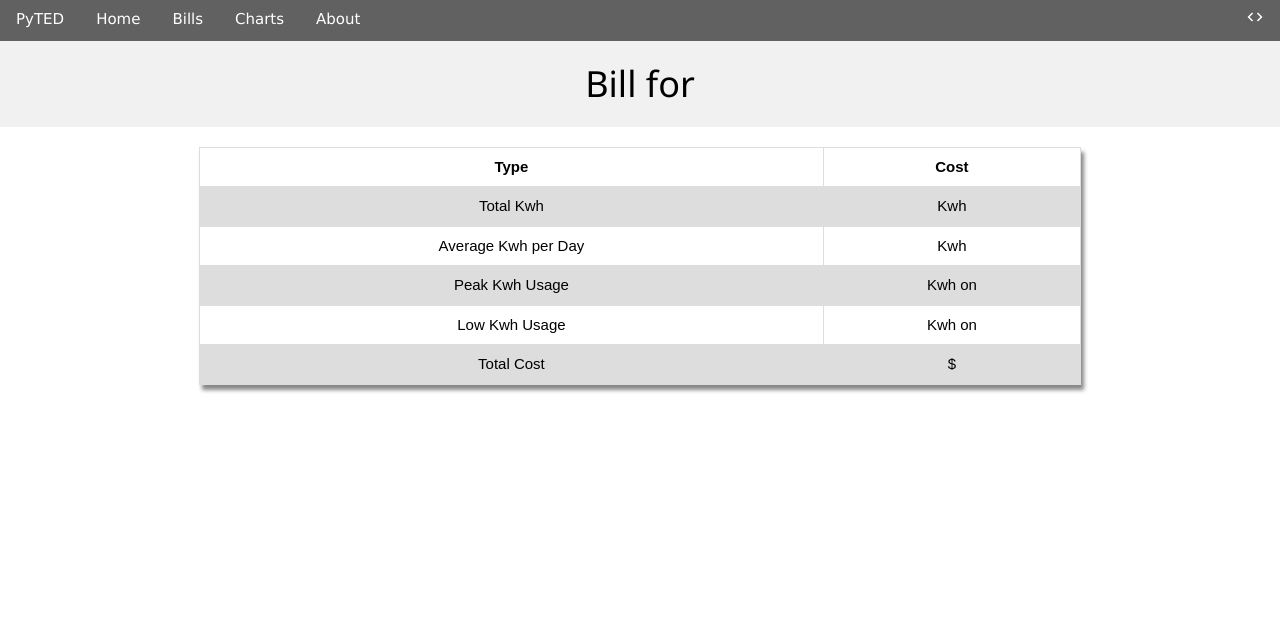
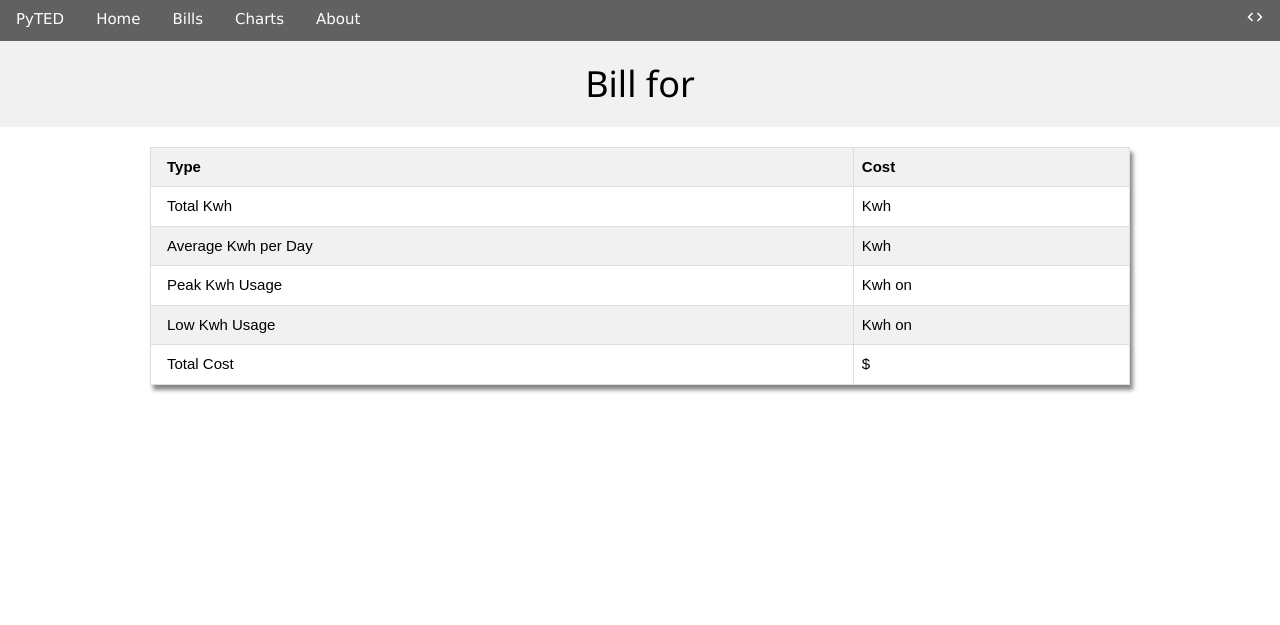
Before and after one commit to ch0ppy35/pyTed, a Python web app: template app/templates/billData.html in a window 1280 px wide. Shown: the top 625 px of the page. Run offline with Jinja, Linux system fonts and the light colour scheme; the template is opened without the code that fills it, so the values that code supplies are empty; some libraries are stand-ins or nearby versions.

Commit message:
Update billData.html tables to w3 tables

```diff
--- a/app/templates/billData.html
+++ b/app/templates/billData.html
@@ -8,11 +8,13 @@
         <div class="w3-row">
             <div class="w3-center" id="billTable">
                 <div class="table3">
-                    <table>
-                        <tr>
+                    <table class="w3-table-all">
+                        <thead>
+                        <tr class="w3-light-gray">
                             <th>Type</th>
                             <th>Cost</th>
                         </tr>
+                        </thead>
                         <tr>
                             <td> Total Kwh</td>
                             <td> {{ billData[3] }} Kwh</td>
```
